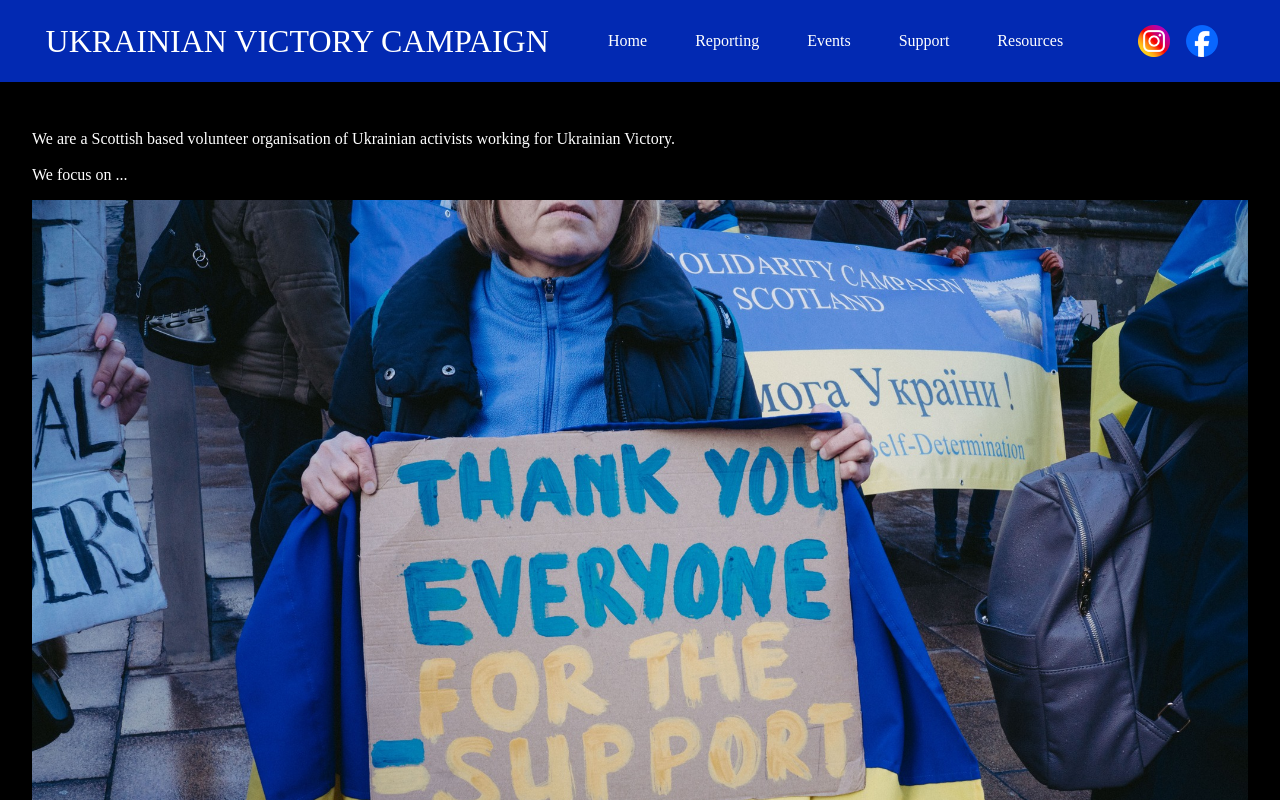
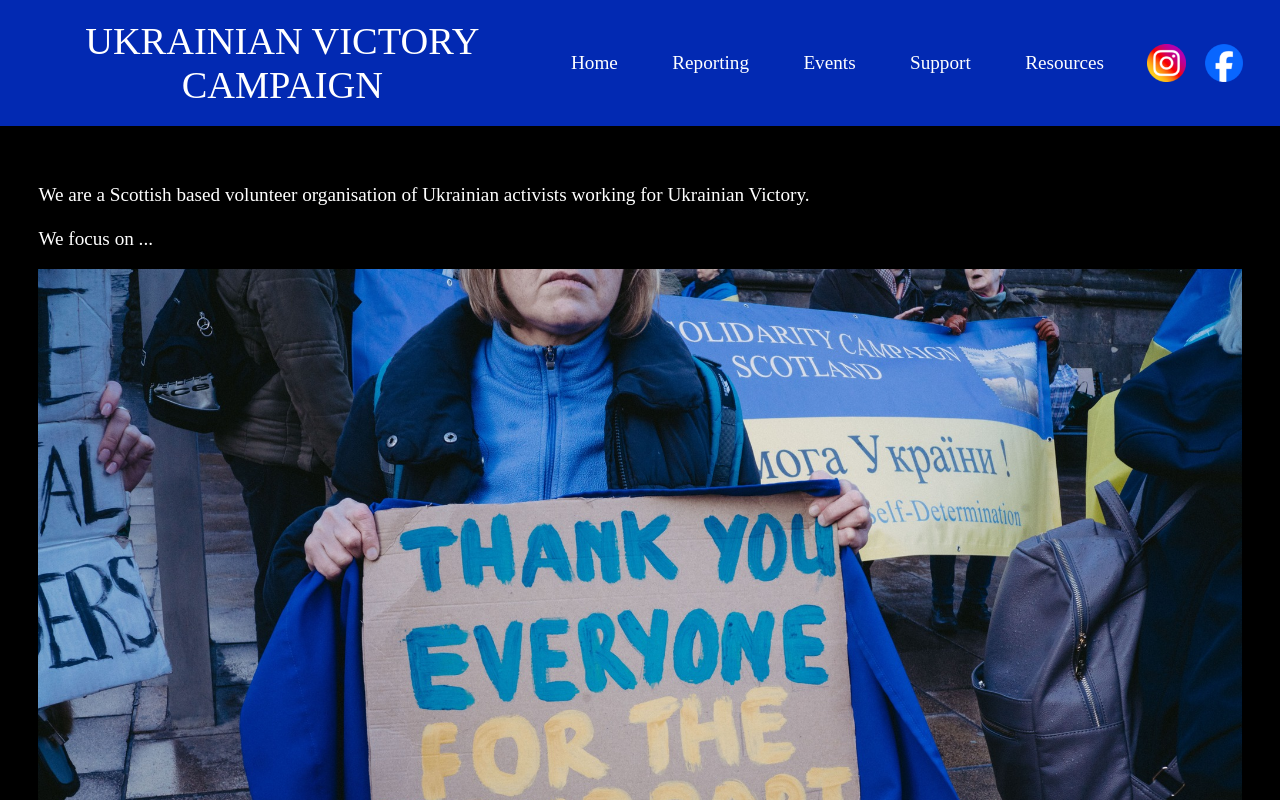
Before and after one commit to LiskaC/uvc, a React (Vite) app: page / in a window 1280 px wide. Shown: the top 800 px of the page. Built offline with nearby package versions, Linux system fonts and the light colour scheme.

Commit message:
FE-21: Increase base font size and adjust UI for readability

```diff
--- a/src/components/AppShell/AppShell.module.scss
+++ b/src/components/AppShell/AppShell.module.scss
@@ -9,7 +9,7 @@
 }
 
 .app-shell__header {
-  padding: 1rem 2rem;
+  padding: 1rem 1.5rem;
   align-items: center;
   background-color: vars.$darkblue;
   display: grid;
@@ -19,7 +19,7 @@
     'social social';
   gap: 16px;
 
-  @include medias.mobile-md() {
+  @include medias.mobile-lg() {
     grid-template-areas:
       'title'
       'navigation'
@@ -40,7 +40,7 @@
 .app-shell__hamburger {
   grid-area: hamburger;
 
-  @include medias.mobile-md() {
+  @include medias.mobile-lg() {
     display: none;
   }
 }
@@ -49,7 +49,7 @@
   grid-area: title;
   margin: 0;
 
-  @include medias.mobile-md() {
+  @include medias.mobile-lg() {
     text-align: center;
   }
 }
@@ -58,7 +58,7 @@
   grid-area: navigation;
   display: none;
 
-  @include medias.mobile-md() {
+  @include medias.mobile-lg() {
     display: block;
   }
 }
@@ -66,7 +66,7 @@
 .app-shell__sidemenu {
   display: block;
 
-  @include medias.mobile-md() {
+  @include medias.mobile-lg() {
     display: none;
   }
 }
--- a/src/components/NavBar/NavBar.module.scss
+++ b/src/components/NavBar/NavBar.module.scss
@@ -1,7 +1,16 @@
 @use '../../assets/styles/variables' as vars;
+@use '../../assets/styles/medias' as medias;
 
 .navbar {
   position: relative;
+
+  @include medias.mobile-lg() {
+    margin-left: -1.5rem;
+  }
+
+  @include medias.tablet() {
+    margin-left: unset;
+  }
 }
 
 .navbar__links {
--- a/src/styles/global.css
+++ b/src/styles/global.css
@@ -1,3 +1,7 @@
+html {
+  font-size: 1.2rem;
+}
+
 body {
   margin: 0;
   padding: 0;
```
